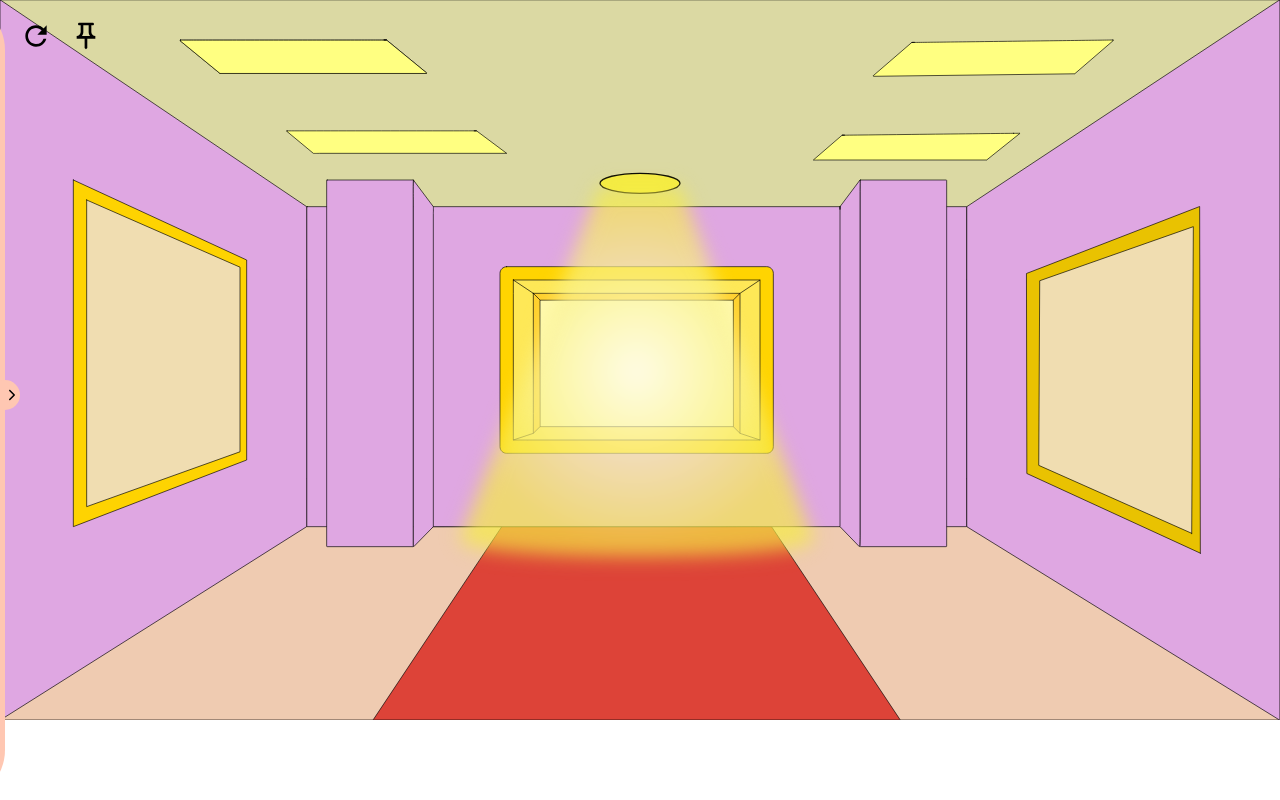
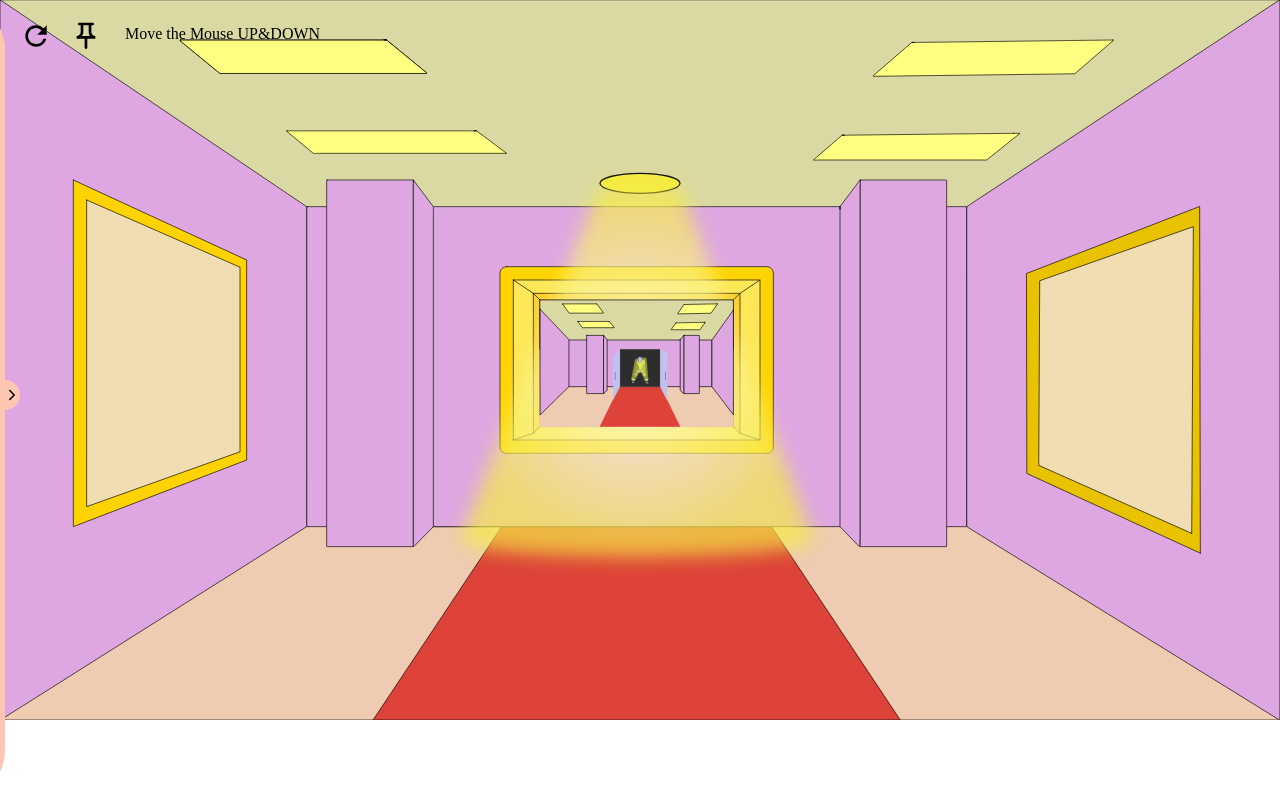
Before and after one commit to chokc03/Portfolio, a React (Create React App) app: page / in a window 1280 px wide. Built offline with nearby package versions, Linux system fonts and the light colour scheme.

Commit message:
image complete

```diff
--- a/src/App.js
+++ b/src/App.js
@@ -15,11 +15,10 @@
       setZoom({scale:1});
     }
     else{
-      const scale = e.clientY*0.00001;
+      const scale = e.clientY*0.0001;
       const newScale = scale+zoom.scale;
       setZoom({scale:newScale});
     }
-
   }
   const refresh=()=>{
     setZoom({scale:1});
@@ -34,6 +33,7 @@
     <div className='App' onMouseMove={handleScale} >
         <div className="refresh" onClick={refresh}><MdRefresh className='refreshIcon'/></div>
         <div className="pinch" onClick={pinch}><MdOutlinePushPin className={pin?'pinIcon fix':'pinIcon'}/></div>
+        <div className='text'>Move the Mouse UP&DOWN</div>
         <img style={{transform:`scale(${zoom.scale})`}}  src="/image/image.svg" alt=""/>
         <Navbar pinchTrue={pinchTrue}/>
         <Routes>
--- a/src/App.scss
+++ b/src/App.scss
@@ -36,4 +36,12 @@
             color:#c4141b;
         }
     }
+    .text{
+        position: absolute;
+        top:20px;
+        left:120px;
+
+        color:#000;
+        padding:5px;
+    }
 }
```
Also changed, not shown: public/image/Image.svg.
